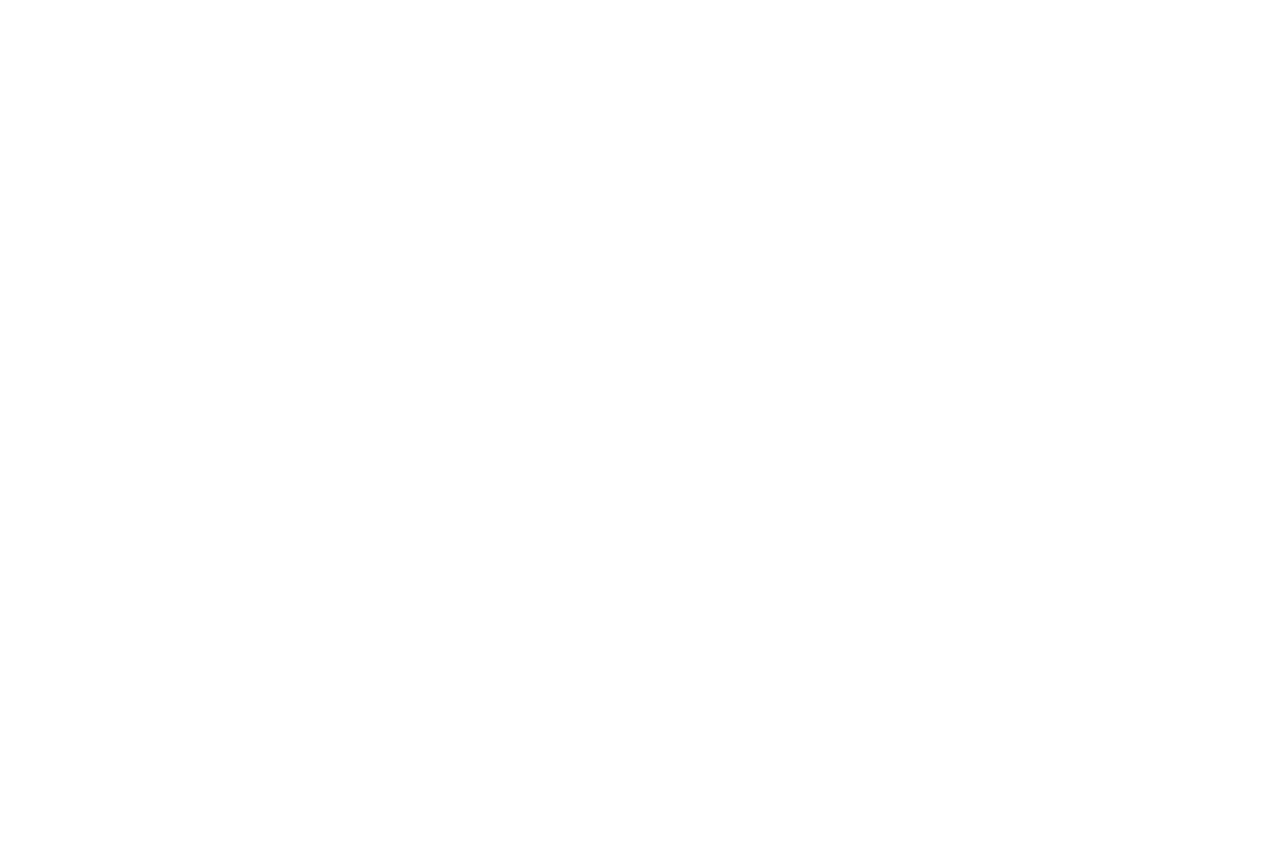
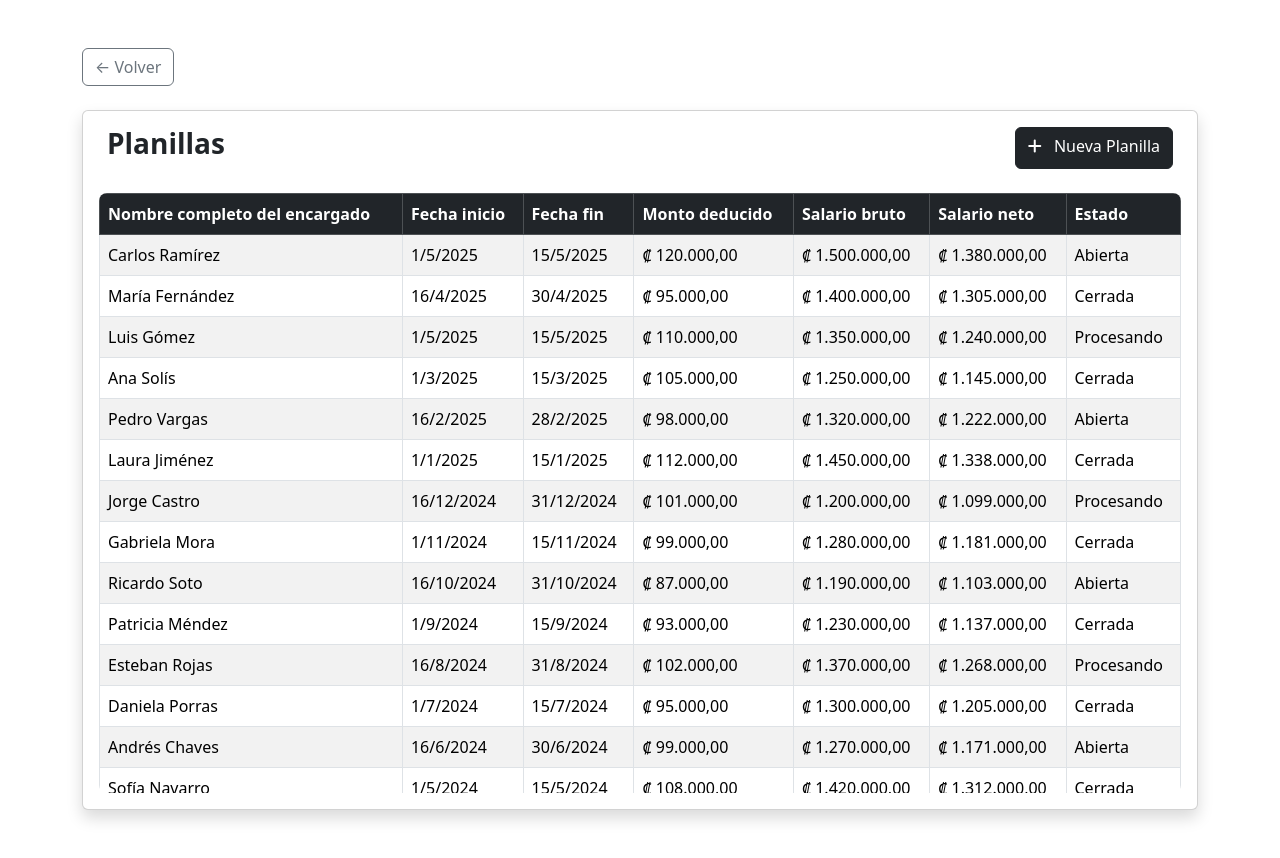
Before and after one commit to luisEChaconC/PI-IngeBases, a Vue app in the folder frontend/: page /payrolls-list in a window 1280 px wide. Before the commit this address had no page. Before the commit the page ends 800 px from the top, so only its background shows below. Built offline with nearby package versions, Linux system fonts and the light colour scheme.

Commit message:
feature: create payrolls list view

```diff
--- a/frontend/src/router/index.js
+++ b/frontend/src/router/index.js
@@ -13,6 +13,8 @@ import BenefitCreate from '@/views/BenefitCreate.vue'
 import ViewEmployeeProfileEmployer from '../views/ViewEmployeeProfileEmployer.vue'
 import ViewCompanyInfo from '@/views/ViewCompanyInfo.vue'
 import ViewCompaniesList from '../views/ViewCompaniesList.vue'
+import PayrollsList from '../views/PayrollsList.vue'
+
 const routes =
     [
         { path: '/', redirect: '/login' },
@@ -32,6 +34,7 @@ const routes =
         { path: '/view-employee-profile', name: 'ViewEmployeeProfile', component: ViewEmployeeProfile },
         { path: '/main-menu', name: 'MainMenu', component: MainMenu },
         { path: '/view-company-info', name: 'ViewCompanyInfo', component: ViewCompanyInfo },
+        { path: '/payrolls-list', name: 'PayrollsList', component: PayrollsList },
     ]
 
 
--- /dev/null
+++ b/frontend/src/views/PayrollsList.vue
@@ -0,0 +1,291 @@
+<template>
+  <div class="container my-5">
+    <div class="position-relative mb-4">
+      <router-link
+        to="/main-menu"
+        class="btn btn-outline-secondary"
+        title="Volver al menú principal"
+      >
+        ← Volver
+      </router-link>
+    </div>
+    <div class="card shadow">
+      <div class="card-body">
+        <div class="d-flex justify-content-between mx-2 mb-4">
+          <h2 class="card-title">Planillas</h2>
+          <router-link to="/add-payroll" class="btn btn-dark">
+            <i class="fas fa-plus me-2" />
+            Nueva Planilla
+          </router-link>
+        </div>
+        <div class="table-responsive" style="max-height: 600px; overflow-y: auto">
+          <table class="table table-striped table-bordered">
+            <thead class="table-dark sticky-header">
+              <tr>
+                <th>Nombre completo del encargado</th>
+                <th>Fecha inicio</th>
+                <th>Fecha fin</th>
+                <th>Monto deducido</th>
+                <th>Salario bruto</th>
+                <th>Salario neto</th>
+                <th>Estado</th>
+              </tr>
+            </thead>
+            <tbody>
+              <tr v-for="(payroll, index) in payrolls" :key="index">
+                <td>{{ payroll.managerFullName }}</td>
+                <td>{{ formatDate(payroll.startDate) }}</td>
+                <td>{{ formatDate(payroll.endDate) }}</td>
+                <td>{{ formatCurrency(payroll.deductedAmount) }}</td>
+                <td>{{ formatCurrency(payroll.grossSalary) }}</td>
+                <td>{{ formatCurrency(payroll.netSalary) }}</td>
+                <td>{{ translateState(payroll.state) }}</td>
+              </tr>
+              <tr v-if="payrolls.length === 0">
+                <td colspan="7" class="text-center">No se encontraron planillas.</td>
+              </tr>
+            </tbody>
+          </table>
+        </div>
+      </div>
+    </div>
+  </div>
+</template>
+
+<script>
+export default {
+  name: 'PayrollsList',
+  data() {
+    return {
+      payrolls: [
+        {
+          managerFullName: 'Carlos Ramírez',
+          startDate: '2025-05-01',
+          endDate: '2025-05-15',
+          deductedAmount: 120000,
+          grossSalary: 1500000,
+          netSalary: 1380000,
+          state: 'Open'
+        },
+        {
+          managerFullName: 'María Fernández',
+          startDate: '2025-04-16',
+          endDate: '2025-04-30',
+          deductedAmount: 95000,
+          grossSalary: 1400000,
+          netSalary: 1305000,
+          state: 'Closed'
+        },
+        {
+          managerFullName: 'Luis Gómez',
+          startDate: '2025-05-01',
+          endDate: '2025-05-15',
+          deductedAmount: 110000,
+          grossSalary: 1350000,
+          netSalary: 1240000,
+          state: 'Processing'
+        },
+        {
+          managerFullName: 'Ana Solís',
+          startDate: '2025-03-01',
+          endDate: '2025-03-15',
+          deductedAmount: 105000,
+          grossSalary: 1250000,
+          netSalary: 1145000,
+          state: 'Closed'
+        },
+        {
+          managerFullName: 'Pedro Vargas',
+          startDate: '2025-02-16',
+          endDate: '2025-02-28',
+          deductedAmount: 98000,
+          grossSalary: 1320000,
+          netSalary: 1222000,
+          state: 'Open'
+        },
+        {
+          managerFullName: 'Laura Jiménez',
+          startDate: '2025-01-01',
+          endDate: '2025-01-15',
+          deductedAmount: 112000,
+          grossSalary: 1450000,
+          netSalary: 1338000,
+          state: 'Closed'
+        },
+        {
+          managerFullName: 'Jorge Castro',
+          startDate: '2024-12-16',
+          endDate: '2024-12-31',
+          deductedAmount: 101000,
+          grossSalary: 1200000,
+          netSalary: 1099000,
+          state: 'Processing'
+        },
+        {
+          managerFullName: 'Gabriela Mora',
+          startDate: '2024-11-01',
+          endDate: '2024-11-15',
+          deductedAmount: 99000,
+          grossSalary: 1280000,
+          netSalary: 1181000,
+          state: 'Closed'
+        },
+        {
+          managerFullName: 'Ricardo Soto',
+          startDate: '2024-10-16',
+          endDate: '2024-10-31',
+          deductedAmount: 87000,
+          grossSalary: 1190000,
+          netSalary: 1103000,
+          state: 'Open'
+        },
+        {
+          managerFullName: 'Patricia Méndez',
+          startDate: '2024-09-01',
+          endDate: '2024-09-15',
+          deductedAmount: 93000,
+          grossSalary: 1230000,
+          netSalary: 1137000,
+          state: 'Closed'
+        },
+        {
+          managerFullName: 'Esteban Rojas',
+          startDate: '2024-08-16',
+          endDate: '2024-08-31',
+          deductedAmount: 102000,
+          grossSalary: 1370000,
+          netSalary: 1268000,
+          state: 'Processing'
+        },
+        {
+          managerFullName: 'Daniela Porras',
+          startDate: '2024-07-01',
+          endDate: '2024-07-15',
+          deductedAmount: 95000,
+          grossSalary: 1300000,
+          netSalary: 1205000,
+          state: 'Closed'
+        },
+        {
+          managerFullName: 'Andrés Chaves',
+          startDate: '2024-06-16',
+          endDate: '2024-06-30',
+          deductedAmount: 99000,
+          grossSalary: 1270000,
+          netSalary: 1171000,
+          state: 'Open'
+        },
+        {
+          managerFullName: 'Sofía Navarro',
+          startDate: '2024-05-01',
+          endDate: '2024-05-15',
+          deductedAmount: 108000,
+          grossSalary: 1420000,
+          netSalary: 1312000,
+          state: 'Closed'
+        },
+        {
+          managerFullName: 'Mauricio Quesada',
+          startDate: '2024-04-16',
+          endDate: '2024-04-30',
+          deductedAmount: 97000,
+          grossSalary: 1210000,
+          netSalary: 1113000,
+          state: 'Processing'
+        },
+        {
+          managerFullName: 'Valeria Ureña',
+          startDate: '2024-03-01',
+          endDate: '2024-03-15',
+          deductedAmount: 94000,
+          grossSalary: 1240000,
+          netSalary: 1146000,
+          state: 'Closed'
+        },
+        {
+          managerFullName: 'Oscar Salazar',
+          startDate: '2024-02-16',
+          endDate: '2024-02-28',
+          deductedAmount: 99000,
+          grossSalary: 1290000,
+          netSalary: 1191000,
+          state: 'Open'
+        },
+        {
+          managerFullName: 'Marina Acuña',
+          startDate: '2024-01-01',
+          endDate: '2024-01-15',
+          deductedAmount: 100000,
+          grossSalary: 1350000,
+          netSalary: 1250000,
+          state: 'Closed'
+        },
+        {
+          managerFullName: 'Felipe Araya',
+          startDate: '2023-12-16',
+          endDate: '2023-12-31',
+          deductedAmount: 95000,
+          grossSalary: 1320000,
+          netSalary: 1225000,
+          state: 'Processing'
+        },
+        {
+          managerFullName: 'Natalia Céspedes',
+          startDate: '2023-11-01',
+          endDate: '2023-11-15',
+          deductedAmount: 92000,
+          grossSalary: 1200000,
+          netSalary: 1108000,
+          state: 'Closed'
+        }
+      ]
+    }
+  },
+  methods: {
+    formatDate(dateStr) {
+      if (!dateStr) return ''
+      const date = new Date(dateStr)
+      return date.toLocaleDateString('es-CR')
+    },
+    formatCurrency(amount) {
+      if (amount == null) return ''
+      // Format as ": xxx.xxx.xxx,00" (colon at the start, no CRC)
+      return '₡ ' + amount.toLocaleString('de-DE', { minimumFractionDigits: 2, maximumFractionDigits: 2 })
+    },
+    translateState(state) {
+      switch (state) {
+        case 'Open':
+          return 'Abierta'
+        case 'Closed':
+          return 'Cerrada'
+        case 'Processing':
+          return 'Procesando'
+        default:
+          return 'Desconocido'
+      }
+    }
+  }
+}
+</script>
+
+<style scoped>
+.card-title {
+  font-size: 1.75rem;
+  font-weight: bold;
+}
+
+.sticky-header th {
+  position: sticky;
+  top: 0;
+  z-index: 10;
+}
+
+.table-responsive {
+  border-radius: 0.5rem;
+  /* Bootstrap handles overflow and responsiveness */
+}
+
+.table {
+  margin-bottom: 0;
+}
+</style>
```
